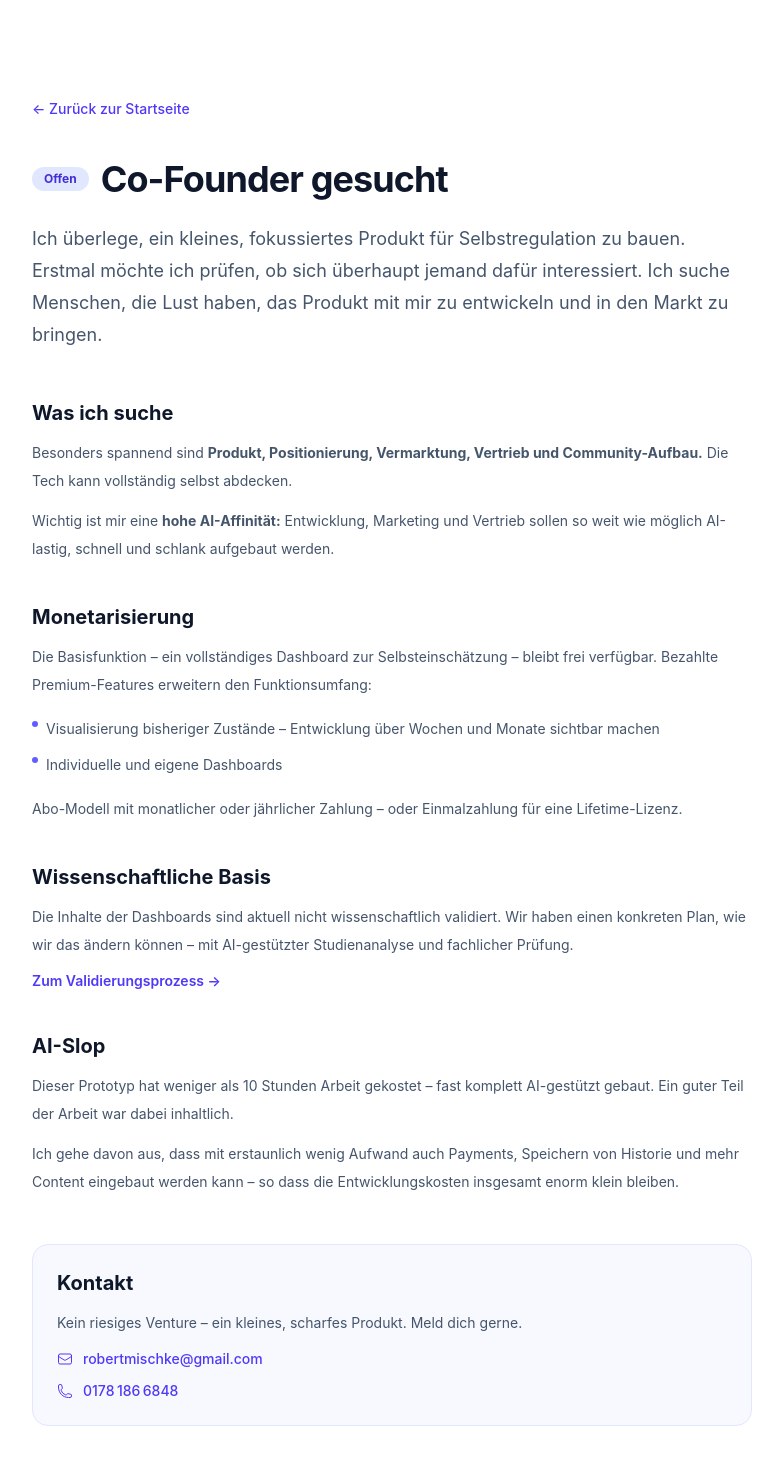
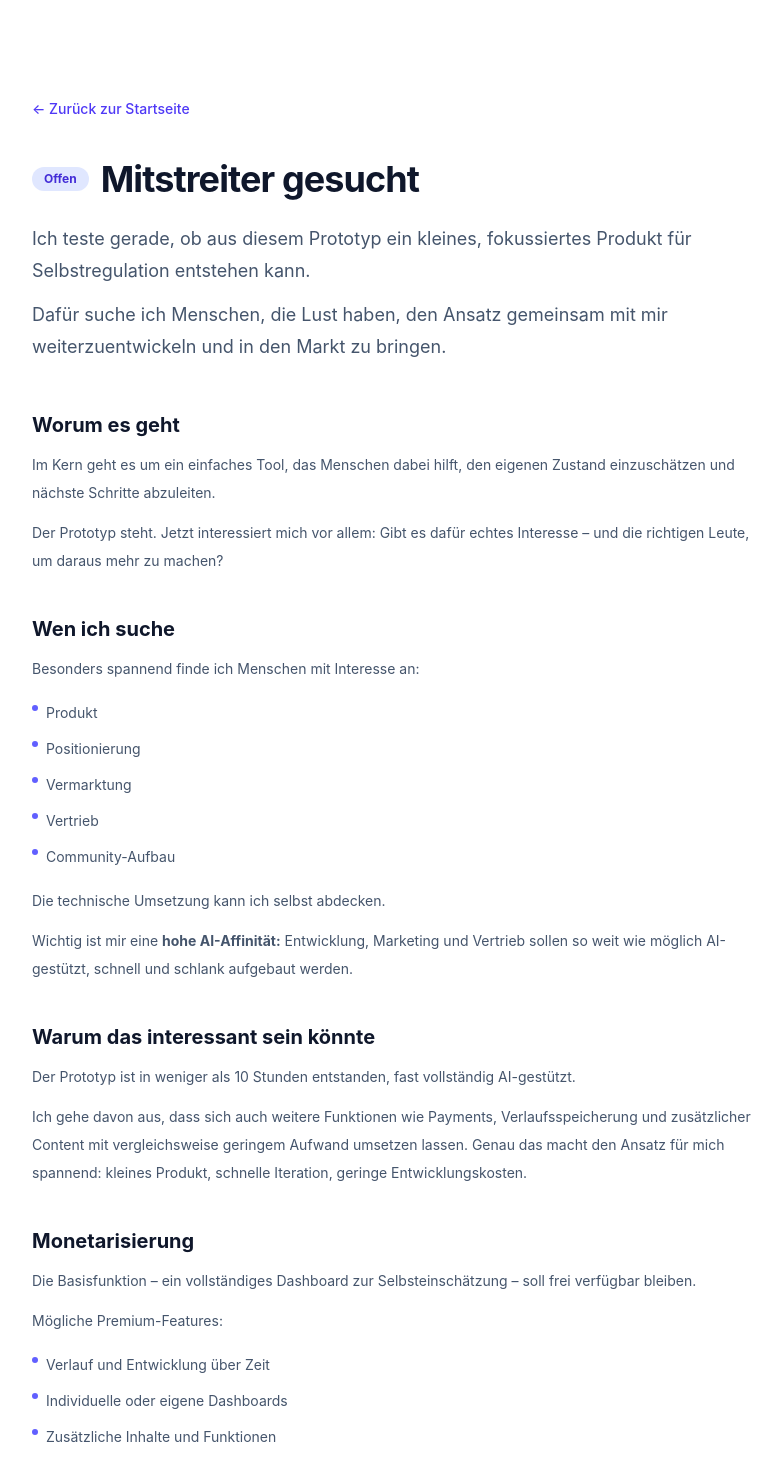
Before and after one commit to RobertMischke/self-regulation, an Angular app: page /cofounder in a window 1280 px wide. Shown: the top 1470 px of the page, without its empty margins (248-1031 px from the left). Built offline with nearby package versions, Linux system fonts and the light colour scheme.

Commit message:
feat: update cofounder page content and add contact component; enhance user engagement and clarity

```diff
--- a/src/app/app.routes.ts
+++ b/src/app/app.routes.ts
@@ -10,7 +10,7 @@ export const routes: Routes = [
   { path: '', component: HomeComponent, title: 'Regulate' },
   { path: 'dashboard/:key', component: DashboardComponent },
   { path: 'impressum', component: ImpressumComponent, title: 'Impressum – Regulate' },
-  { path: 'cofounder', component: CofounderComponent, title: 'Co-Founder – Regulate' },
+  { path: 'cofounder', component: CofounderComponent, title: 'Mitstreiter gesucht – Regulate' },
   { path: 'datenschutz', component: DatenschutzComponent, title: 'Datenschutz – Regulate' },
   { path: 'validierung', component: ValidierungComponent, title: 'Wissenschaftliche Einordnung – Regulate' },
   { path: '**', redirectTo: '' },
--- /dev/null
+++ b/src/app/components/kontakt.component.ts
@@ -0,0 +1,33 @@
+import { Component } from '@angular/core';
+
+@Component({
+  selector: 'app-kontakt',
+  standalone: true,
+  template: `
+    <section class="rounded-2xl border border-indigo-100 bg-indigo-50/50 p-6">
+      <h2 class="text-xl font-bold">Kontakt</h2>
+      <p class="mt-3 text-sm leading-7 text-slate-600">
+        Kein riesiges Venture. Eher ein kleines, scharfes Produkt mit klarer Zielgruppe.
+      </p>
+      <p class="mt-1 text-sm leading-7 text-slate-600">
+        Wenn dich das anspricht, melde dich gern.
+      </p>
+
+      <div class="mt-3 flex flex-col gap-3 text-sm">
+        <a href="mailto:robertmischke&#64;gmail.com" class="inline-flex items-center gap-2.5 font-medium text-indigo-600 hover:underline">
+          <svg class="h-4 w-4 shrink-0" fill="none" viewBox="0 0 24 24" stroke-width="1.5" stroke="currentColor">
+            <path stroke-linecap="round" stroke-linejoin="round" d="M21.75 6.75v10.5a2.25 2.25 0 0 1-2.25 2.25h-15a2.25 2.25 0 0 1-2.25-2.25V6.75m19.5 0A2.25 2.25 0 0 0 19.5 4.5h-15a2.25 2.25 0 0 0-2.25 2.25m19.5 0v.243a2.25 2.25 0 0 1-1.07 1.916l-7.5 4.615a2.25 2.25 0 0 1-2.36 0L3.32 8.91a2.25 2.25 0 0 1-1.07-1.916V6.75"/>
+          </svg>
+          robertmischke&#64;gmail.com
+        </a>
+        <a href="tel:+4917818668480" class="inline-flex items-center gap-2.5 font-medium text-indigo-600 hover:underline">
+          <svg class="h-4 w-4 shrink-0" fill="none" viewBox="0 0 24 24" stroke-width="1.5" stroke="currentColor">
+            <path stroke-linecap="round" stroke-linejoin="round" d="M2.25 6.75c0 8.284 6.716 15 15 15h2.25a2.25 2.25 0 0 0 2.25-2.25v-1.372c0-.516-.351-.966-.852-1.091l-4.423-1.106c-.44-.11-.902.055-1.173.417l-.97 1.293c-.282.376-.769.542-1.21.38a12.035 12.035 0 0 1-7.143-7.143c-.162-.441.004-.928.38-1.21l1.293-.97c.363-.271.527-.734.417-1.173L6.963 3.102a1.125 1.125 0 0 0-1.091-.852H4.5A2.25 2.25 0 0 0 2.25 4.5v2.25Z"/>
+          </svg>
+          0178&thinsp;186&thinsp;6848
+        </a>
+      </div>
+    </section>
+  `,
+})
+export class KontaktComponent {}
--- a/src/app/pages/cofounder/cofounder.component.ts
+++ b/src/app/pages/cofounder/cofounder.component.ts
@@ -1,10 +1,11 @@
 import { Component } from '@angular/core';
 import { RouterLink } from '@angular/router';
+import { KontaktComponent } from '../../components/kontakt.component';
 
 @Component({
   selector: 'app-cofounder',
   standalone: true,
-  imports: [RouterLink],
+  imports: [RouterLink, KontaktComponent],
   template: `
     <div class="min-h-screen bg-white text-slate-900">
       <div class="mx-auto max-w-3xl px-6 py-16 sm:py-24">
@@ -16,25 +17,80 @@ import { RouterLink } from '@angular/router';
         <!-- Hero -->
         <div class="flex items-center gap-3">
           <span class="rounded-full bg-indigo-100 px-3 py-1 text-xs font-bold text-indigo-700">Offen</span>
-          <h1 class="text-3xl font-bold tracking-tight sm:text-4xl">Co-Founder gesucht</h1>
+          <h1 class="text-3xl font-bold tracking-tight sm:text-4xl">Mitstreiter gesucht</h1>
         </div>
 
+        <!-- Intro -->
         <p class="mt-6 text-lg leading-8 text-slate-600">
-          Ich &uuml;berlege, ein kleines, fokussiertes Produkt f&uuml;r Selbstregulation zu bauen.
-          Erstmal m&ouml;chte ich pr&uuml;fen, ob sich &uuml;berhaupt jemand daf&uuml;r interessiert.
-          Ich suche Menschen, die Lust haben, das Produkt mit mir zu entwickeln und in den Markt zu bringen.
+          Ich teste gerade, ob aus diesem Prototyp ein kleines, fokussiertes Produkt
+          f&uuml;r Selbstregulation entstehen kann.
+        </p>
+        <p class="mt-3 text-lg leading-8 text-slate-600">
+          Daf&uuml;r suche ich Menschen, die Lust haben, den Ansatz gemeinsam mit mir
+          weiterzuentwickeln und in den Markt zu bringen.
         </p>
 
-        <!-- Was ich suche -->
+        <!-- Worum es geht -->
         <section class="mt-12">
-          <h2 class="text-xl font-bold">Was ich suche</h2>
+          <h2 class="text-xl font-bold">Worum es geht</h2>
           <p class="mt-3 text-sm leading-7 text-slate-600">
-            Besonders spannend sind <strong>Produkt, Positionierung, Vermarktung, Vertrieb
-            und Community-Aufbau.</strong> Die Tech kann vollständig selbst abdecken.
+            Im Kern geht es um ein einfaches Tool, das Menschen dabei hilft,
+            den eigenen Zustand einzusch&auml;tzen und n&auml;chste Schritte abzuleiten.
+          </p>
+          <p class="mt-3 text-sm leading-7 text-slate-600">
+            Der Prototyp steht. Jetzt interessiert mich vor allem:
+            Gibt es daf&uuml;r echtes Interesse &ndash; und die richtigen Leute, um daraus mehr zu machen?
+          </p>
+        </section>
+
+        <!-- Wen ich suche -->
+        <section class="mt-10">
+          <h2 class="text-xl font-bold">Wen ich suche</h2>
+          <p class="mt-3 text-sm leading-7 text-slate-600">
+            Besonders spannend finde ich Menschen mit Interesse an:
+          </p>
+          <ul class="mt-4 space-y-2 text-sm leading-7 text-slate-600">
+            <li class="flex items-start gap-2">
+              <span class="mt-1.5 h-1.5 w-1.5 shrink-0 rounded-full bg-indigo-500"></span>
+              Produkt
+            </li>
+            <li class="flex items-start gap-2">
+              <span class="mt-1.5 h-1.5 w-1.5 shrink-0 rounded-full bg-indigo-500"></span>
+              Positionierung
+            </li>
+            <li class="flex items-start gap-2">
+              <span class="mt-1.5 h-1.5 w-1.5 shrink-0 rounded-full bg-indigo-500"></span>
+              Vermarktung
+            </li>
+            <li class="flex items-start gap-2">
+              <span class="mt-1.5 h-1.5 w-1.5 shrink-0 rounded-full bg-indigo-500"></span>
+              Vertrieb
+            </li>
+            <li class="flex items-start gap-2">
+              <span class="mt-1.5 h-1.5 w-1.5 shrink-0 rounded-full bg-indigo-500"></span>
+              Community-Aufbau
+            </li>
+          </ul>
+          <p class="mt-4 text-sm leading-7 text-slate-600">
+            Die technische Umsetzung kann ich selbst abdecken.
           </p>
           <p class="mt-3 text-sm leading-7 text-slate-600">
             Wichtig ist mir eine <strong>hohe AI-Affinit&auml;t:</strong> Entwicklung, Marketing
-            und Vertrieb sollen so weit wie m&ouml;glich AI-lastig, schnell und schlank aufgebaut werden.
+            und Vertrieb sollen so weit wie m&ouml;glich AI-gest&uuml;tzt, schnell und schlank aufgebaut werden.
+          </p>
+        </section>
+
+        <!-- Warum interessant -->
+        <section class="mt-10">
+          <h2 class="text-xl font-bold">Warum das interessant sein k&ouml;nnte</h2>
+          <p class="mt-3 text-sm leading-7 text-slate-600">
+            Der Prototyp ist in weniger als 10 Stunden entstanden, fast vollst&auml;ndig AI-gest&uuml;tzt.
+          </p>
+          <p class="mt-3 text-sm leading-7 text-slate-600">
+            Ich gehe davon aus, dass sich auch weitere Funktionen wie Payments, Verlaufsspeicherung
+            und zus&auml;tzlicher Content mit vergleichsweise geringem Aufwand umsetzen lassen.
+            Genau das macht den Ansatz f&uuml;r mich spannend:
+            kleines Produkt, schnelle Iteration, geringe Entwicklungskosten.
           </p>
         </section>
 
@@ -42,72 +98,50 @@ import { RouterLink } from '@angular/router';
         <section class="mt-10">
           <h2 class="text-xl font-bold">Monetarisierung</h2>
           <p class="mt-3 text-sm leading-7 text-slate-600">
-            Die Basisfunktion &ndash; ein vollst&auml;ndiges Dashboard zur Selbsteinsch&auml;tzung &ndash; bleibt frei verf&uuml;gbar.
-            Bezahlte Premium-Features erweitern den Funktionsumfang:
+            Die Basisfunktion &ndash; ein vollst&auml;ndiges Dashboard zur Selbsteinsch&auml;tzung &ndash;
+            soll frei verf&uuml;gbar bleiben.
+          </p>
+          <p class="mt-3 text-sm leading-7 text-slate-600">
+            M&ouml;gliche Premium-Features:
           </p>
           <ul class="mt-4 space-y-2 text-sm leading-7 text-slate-600">
             <li class="flex items-start gap-2">
               <span class="mt-1.5 h-1.5 w-1.5 shrink-0 rounded-full bg-indigo-500"></span>
-              Visualisierung bisheriger Zust&auml;nde &ndash; Entwicklung &uuml;ber Wochen und Monate sichtbar machen
+              Verlauf und Entwicklung &uuml;ber Zeit
             </li>
             <li class="flex items-start gap-2">
               <span class="mt-1.5 h-1.5 w-1.5 shrink-0 rounded-full bg-indigo-500"></span>
-              Individuelle und eigene Dashboards
+              Individuelle oder eigene Dashboards
+            </li>
+            <li class="flex items-start gap-2">
+              <span class="mt-1.5 h-1.5 w-1.5 shrink-0 rounded-full bg-indigo-500"></span>
+              Zus&auml;tzliche Inhalte und Funktionen
             </li>
           </ul>
           <p class="mt-4 text-sm leading-7 text-slate-600">
-            Abo-Modell mit monatlicher oder j&auml;hrlicher Zahlung &ndash; oder Einmalzahlung f&uuml;r eine Lifetime-Lizenz.
+            Abo oder Lifetime-Lizenz.
           </p>
         </section>
 
-        <!-- Wissenschaftliche Einordnung -->
+        <!-- Wissenschaftliche Grundlage -->
         <section class="mt-10">
-          <h2 class="text-xl font-bold">Wissenschaftliche Basis</h2>
+          <h2 class="text-xl font-bold">Wissenschaftliche Grundlage</h2>
           <p class="mt-3 text-sm leading-7 text-slate-600">
-            Die Inhalte der Dashboards sind aktuell nicht wissenschaftlich validiert.
-            Wir haben einen konkreten Plan, wie wir das &auml;ndern k&ouml;nnen &ndash;
-            mit AI-gest&uuml;tzter Studienanalyse und fachlicher Pr&uuml;fung.
+            Die Inhalte sind aktuell nicht wissenschaftlich validiert.
+          </p>
+          <p class="mt-3 text-sm leading-7 text-slate-600">
+            Ich sehe aber einen realistischen Weg, die fachliche Qualit&auml;t schrittweise
+            zu verbessern &ndash; durch transparente Annahmen, strukturierte Einbeziehung
+            relevanter Forschung und fachliche R&uuml;ckmeldung.
           </p>
           <a routerLink="/validierung" class="mt-3 inline-flex items-center gap-1.5 text-sm font-semibold text-indigo-600 hover:text-indigo-800 transition">
-            Zum Validierungsprozess &rarr;
+            Mehr zur wissenschaftlichen Einordnung &rarr;
           </a>
         </section>
 
-        <!-- AI-Slop -->
-        <section class="mt-10">
-          <h2 class="text-xl font-bold">AI-Slop</h2>
-          <p class="mt-3 text-sm leading-7 text-slate-600">
-            Dieser Prototyp hat weniger als 10 Stunden Arbeit gekostet &ndash;
-            fast komplett AI-gest&uuml;tzt gebaut. Ein guter Teil der Arbeit war dabei inhaltlich.
-          </p>
-          <p class="mt-3 text-sm leading-7 text-slate-600">
-            Ich gehe davon aus, dass mit erstaunlich wenig Aufwand auch Payments, Speichern von Historie
-            und mehr Content eingebaut werden kann &ndash; so dass die Entwicklungskosten insgesamt enorm klein bleiben.
-          </p>
-        </section>
-
-        <!-- Kontakt -->
-        <section class="mt-12 rounded-2xl border border-indigo-100 bg-indigo-50/50 p-6">
-          <h2 class="text-xl font-bold">Kontakt</h2>
-          <p class="mt-3 text-sm leading-7 text-slate-600">
-            Kein riesiges Venture &ndash; ein kleines, scharfes Produkt. Meld dich gerne.
-          </p>
-
-          <div class="mt-3 flex flex-col gap-3 text-sm">
-            <a href="mailto:robertmischke&#64;gmail.com" class="inline-flex items-center gap-2.5 font-medium text-indigo-600 hover:underline">
-              <svg class="h-4 w-4 shrink-0" fill="none" viewBox="0 0 24 24" stroke-width="1.5" stroke="currentColor">
-                <path stroke-linecap="round" stroke-linejoin="round" d="M21.75 6.75v10.5a2.25 2.25 0 0 1-2.25 2.25h-15a2.25 2.25 0 0 1-2.25-2.25V6.75m19.5 0A2.25 2.25 0 0 0 19.5 4.5h-15a2.25 2.25 0 0 0-2.25 2.25m19.5 0v.243a2.25 2.25 0 0 1-1.07 1.916l-7.5 4.615a2.25 2.25 0 0 1-2.36 0L3.32 8.91a2.25 2.25 0 0 1-1.07-1.916V6.75"/>
-              </svg>
-              robertmischke&#64;gmail.com
-            </a>
-            <a href="tel:+4917818668480" class="inline-flex items-center gap-2.5 font-medium text-indigo-600 hover:underline">
-              <svg class="h-4 w-4 shrink-0" fill="none" viewBox="0 0 24 24" stroke-width="1.5" stroke="currentColor">
-                <path stroke-linecap="round" stroke-linejoin="round" d="M2.25 6.75c0 8.284 6.716 15 15 15h2.25a2.25 2.25 0 0 0 2.25-2.25v-1.372c0-.516-.351-.966-.852-1.091l-4.423-1.106c-.44-.11-.902.055-1.173.417l-.97 1.293c-.282.376-.769.542-1.21.38a12.035 12.035 0 0 1-7.143-7.143c-.162-.441.004-.928.38-1.21l1.293-.97c.363-.271.527-.734.417-1.173L6.963 3.102a1.125 1.125 0 0 0-1.091-.852H4.5A2.25 2.25 0 0 0 2.25 4.5v2.25Z"/>
-              </svg>
-              0178&thinsp;186&thinsp;6848
-            </a>
-          </div>
-        </section>
+        <div class="mt-12">
+          <app-kontakt />
+        </div>
 
       </div>
     </div>
--- a/src/app/pages/home/home.component.ts
+++ b/src/app/pages/home/home.component.ts
@@ -93,13 +93,13 @@ import { getAllDashboardConfigs } from '../../configs/dashboard-registry';
         </div>
       </section>
 
-      <!-- Co-Founder Banner -->
+      <!-- Mitstreiter Banner -->
       <section class="border-t border-indigo-100 bg-indigo-50/50">
         <div class="mx-auto flex max-w-4xl flex-wrap items-center justify-between gap-4 px-6 py-5">
           <div class="flex items-center gap-3">
             <span class="shrink-0 rounded-full bg-indigo-100 px-3 py-1 text-xs font-bold text-indigo-700">Offen</span>
             <p class="text-sm font-medium text-slate-700">
-              <strong>Co-Founder gesucht</strong> &mdash; f&uuml;r Produkt, UX, psychologische Einordnung und Go-to-Market.
+              <strong>Mitstreiter gesucht</strong> &mdash; f&uuml;r Produkt, Positionierung, Vermarktung und Go-to-Market.
             </p>
           </div>
           <a routerLink="/cofounder" class="shrink-0 rounded-xl bg-slate-900 px-5 py-2.5 text-sm font-semibold text-white transition hover:bg-slate-800">
--- a/src/app/pages/validierung/validierung.component.ts
+++ b/src/app/pages/validierung/validierung.component.ts
@@ -1,10 +1,11 @@
 import { Component } from '@angular/core';
 import { RouterLink } from '@angular/router';
+import { KontaktComponent } from '../../components/kontakt.component';
 
 @Component({
   selector: 'app-validierung',
   standalone: true,
-  imports: [RouterLink],
+  imports: [RouterLink, KontaktComponent],
   template: `
     <div class="min-h-screen bg-white text-slate-900">
       <div class="mx-auto max-w-3xl px-6 py-16 sm:py-24">
@@ -121,13 +122,18 @@ import { RouterLink } from '@angular/router';
           </p>
           <p class="mt-3 text-sm leading-7 text-slate-600">
             Ich freue mich &uuml;ber R&uuml;ckmeldungen &ndash; besonders auch &uuml;ber kritische.
+            Au&szlig;erdem suche ich Mitstreiter:innen, die Lust haben, diesen Ansatz gemeinsam weiterzuentwickeln.
           </p>
           <div class="mt-4">
             <a routerLink="/cofounder" class="inline-flex items-center gap-1.5 text-sm font-semibold text-indigo-600 hover:text-indigo-800 transition">
-              Zum Kontakt &rarr;
+              Mitstreiter gesucht &rarr;
             </a>
           </div>
         </section>
+
+        <div class="mt-8">
+          <app-kontakt />
+        </div>
 
       </div>
     </div>
```
